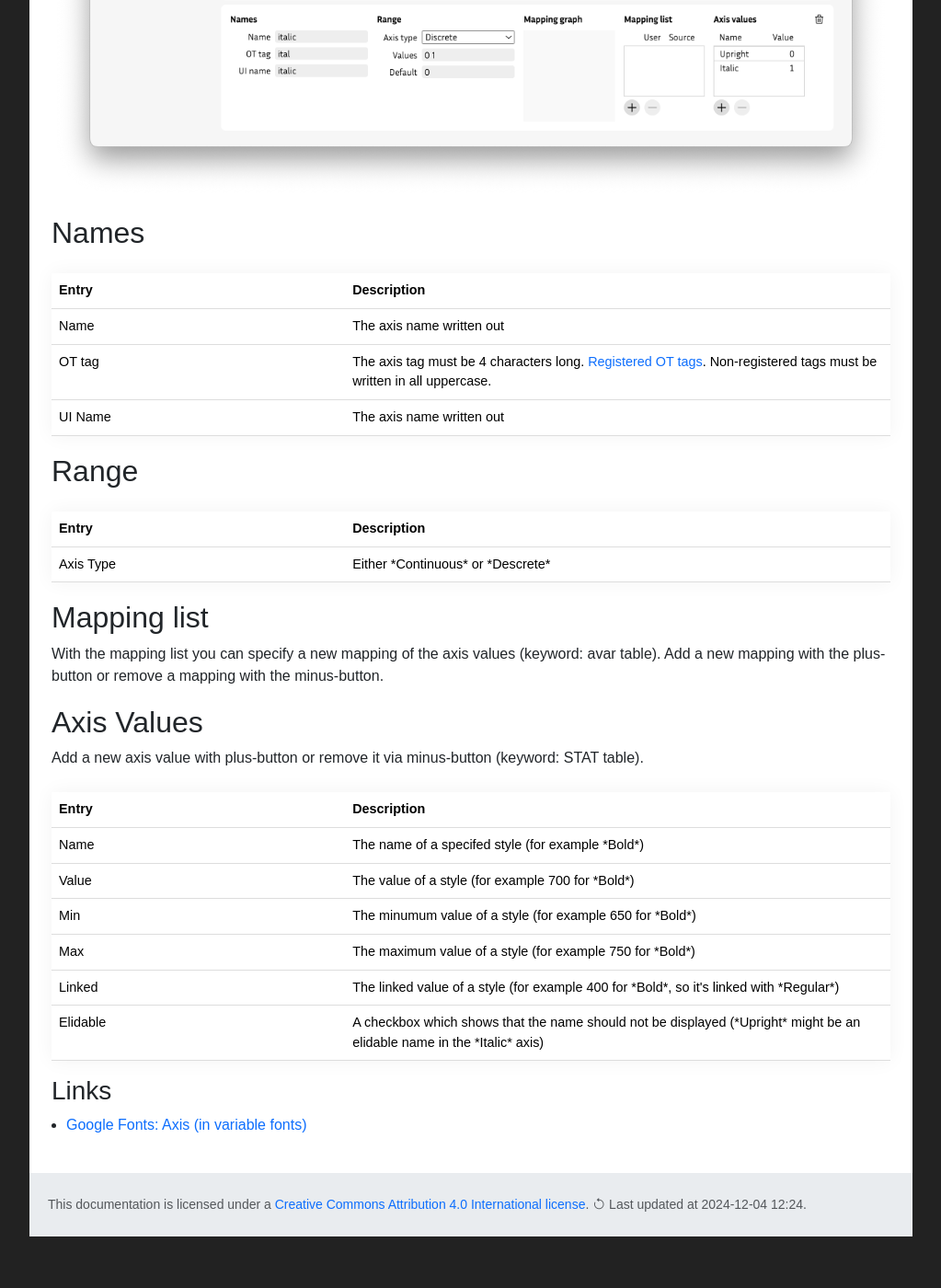
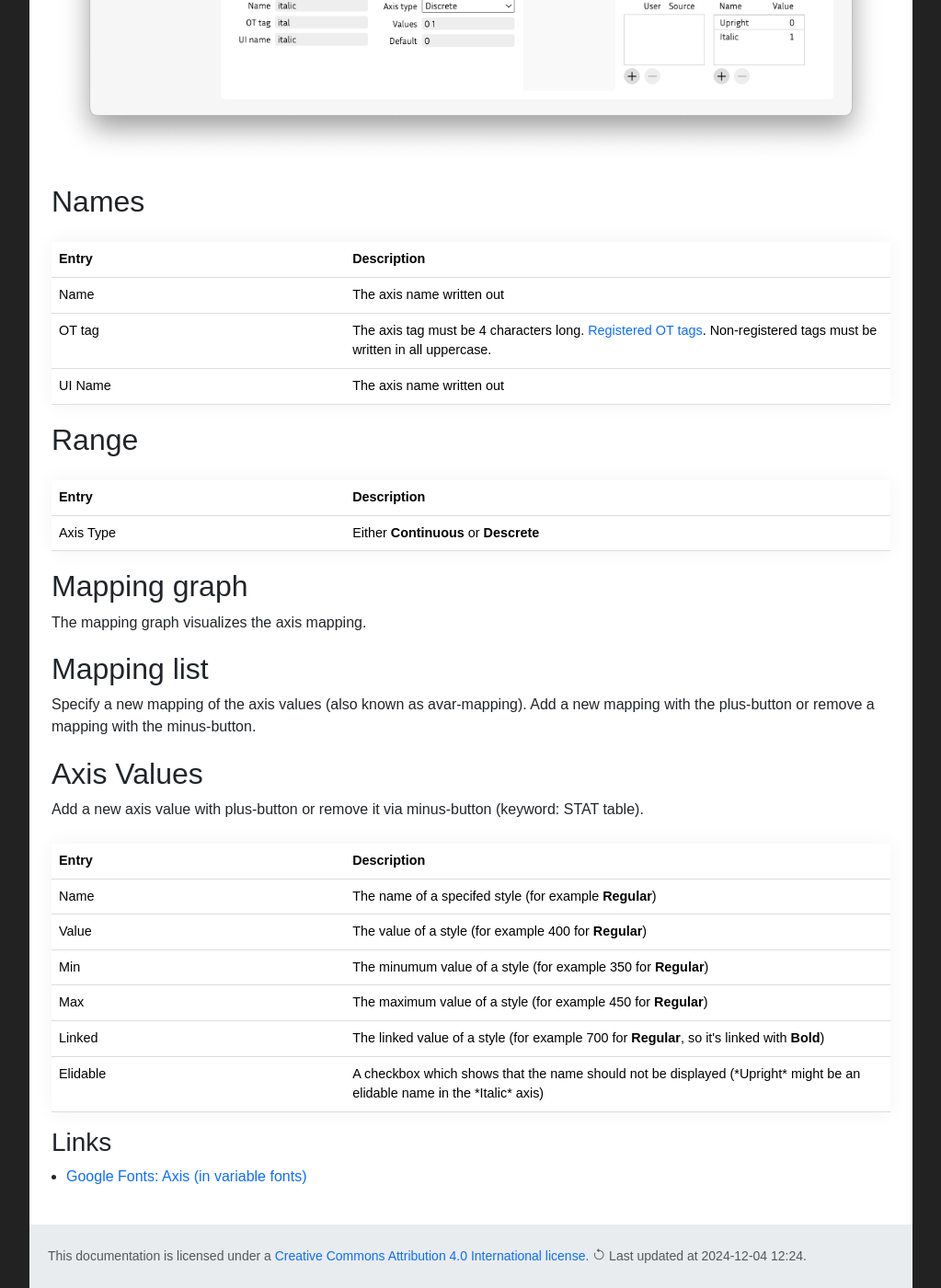
Before and after one commit to googlefonts/fontra-docs, a Jekyll site: the page built from _reference/menu/font/axes.md, in a window 1280 px wide and 1400 px high, scrolled down 863 px. Shown: the whole window at 92% size, without its empty margins (128-1151 px from the left). Built offline with Jekyll 4.4.1, drawn with Linux system fonts in a browser that asks for light colours; nearby versions of some CDN libraries; some web fonts are replaced; before the commit the page ends 2207 px from its top, so only the background shows below that; some of the changed text lies outside the part shown.

Commit message:
Update axes panel info

```diff
--- a/_reference/menu/font/axes.md
+++ b/_reference/menu/font/axes.md
@@ -16,17 +16,14 @@
   </ol>
 </nav>
 
-Within the *Axes panel* you can add or remove font axes.
+Fontra's approach is *variable-first*, therefore it's most likey that you will add at least one font axis. The most common one is probably *Weight*. Add a new axis via the *New axis...* button.
 {: .lead }
-
-Fontra's approach is *variable-first*, therefore it's most likey that you will add at least one font axis. The most common one is probably *Weight*. Add a new axis via the **New axis...** button.
-
 
 <div class="alert alert-primary mt-3" role="alert" markdown='1'>
 #### Pro tips:
 {: .alert-heading}
 - Before you create a new axis we recommend to have a look at **[Designspace](/explanations/designspace/)**, first.
-- Change the order of the axes with *drag and drop*.
+- Change the order of the axes via *drag and drop*.
 {: .mb-0 }
 </div>
 
@@ -64,16 +61,19 @@
 </tr>
 <tr>
 <td>Axis Type</td>
-<td>Either *Continuous* or *Descrete*</td>
+<td>Either <b>Continuous</b> or <b>Descrete</b></td>
 </tr>
 </table>
 
+Mapping graph
+-------
+
+The mapping graph visualizes the axis mapping.
 
 Mapping list
 -------
 
-With the mapping list you can specify a new mapping of the axis values (keyword: avar table).
-Add a new mapping with the plus-button or remove a mapping with the minus-button.
+Specify a new mapping of the axis values (also known as avar-mapping). Add a new mapping with the plus-button or remove a mapping with the minus-button.
 
 
 Axis Values
@@ -88,23 +88,23 @@
 </tr>
 <tr>
 <td>Name</td>
-<td>The name of a specifed style (for example *Bold*)</td>
+<td>The name of a specifed style (for example <b>Regular</b>)</td>
 </tr>
 <tr>
 <td>Value</td>
-<td>The value of a style (for example 700 for *Bold*)</td>
+<td>The value of a style (for example 400 for <b>Regular</b>)</td>
 </tr>
 <tr>
 <td>Min</td>
-<td>The minumum value of a style (for example 650 for *Bold*)</td>
+<td>The minumum value of a style (for example 350 for <b>Regular</b>)</td>
 </tr>
 <tr>
 <td>Max</td>
-<td>The maximum value of a style (for example 750 for *Bold*)</td>
+<td>The maximum value of a style (for example 450 for <b>Regular</b>)</td>
 </tr>
 <tr>
 <td>Linked</td>
-<td>The linked value of a style (for example 400 for *Bold*, so it's linked with *Regular*)</td>
+<td>The linked value of a style (for example 700 for <b>Regular</b>, so it's linked with <b>Bold</b>)</td>
 </tr>
 <tr>
 <td>Elidable</td>
```
